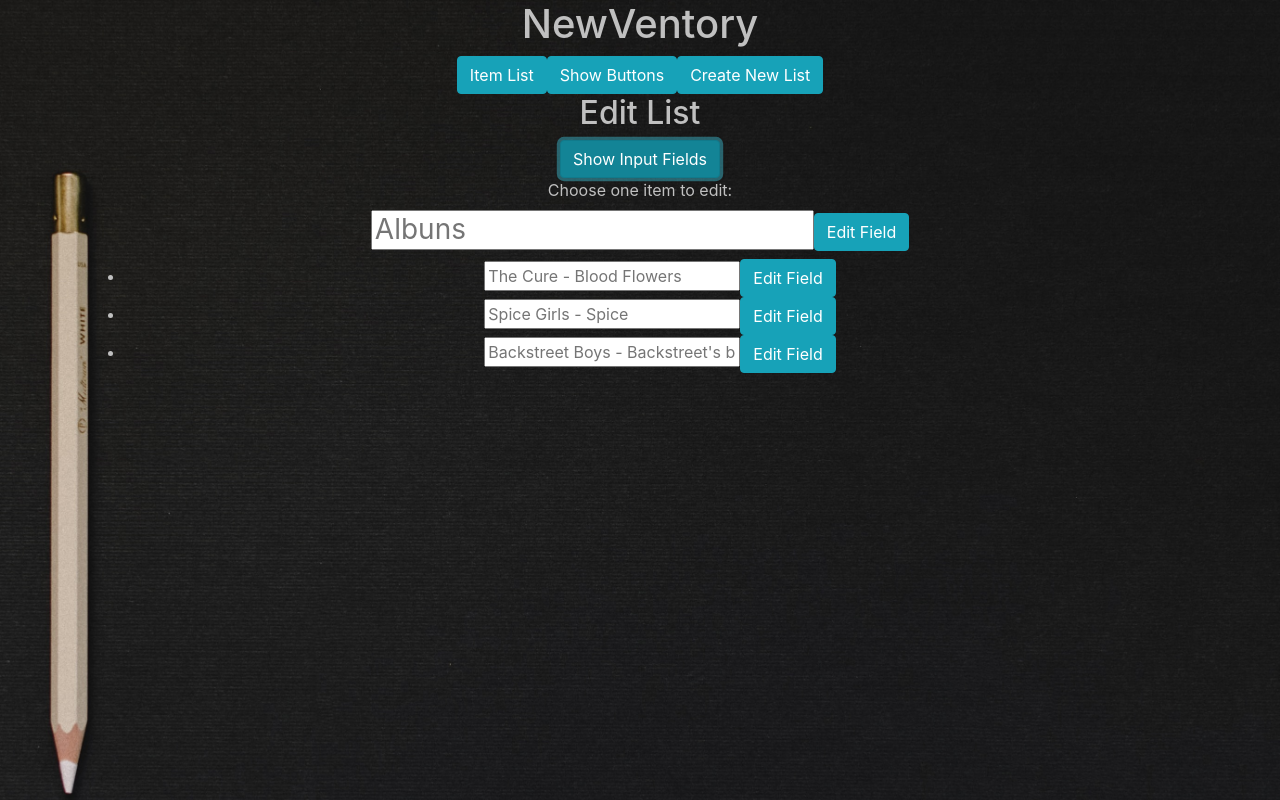
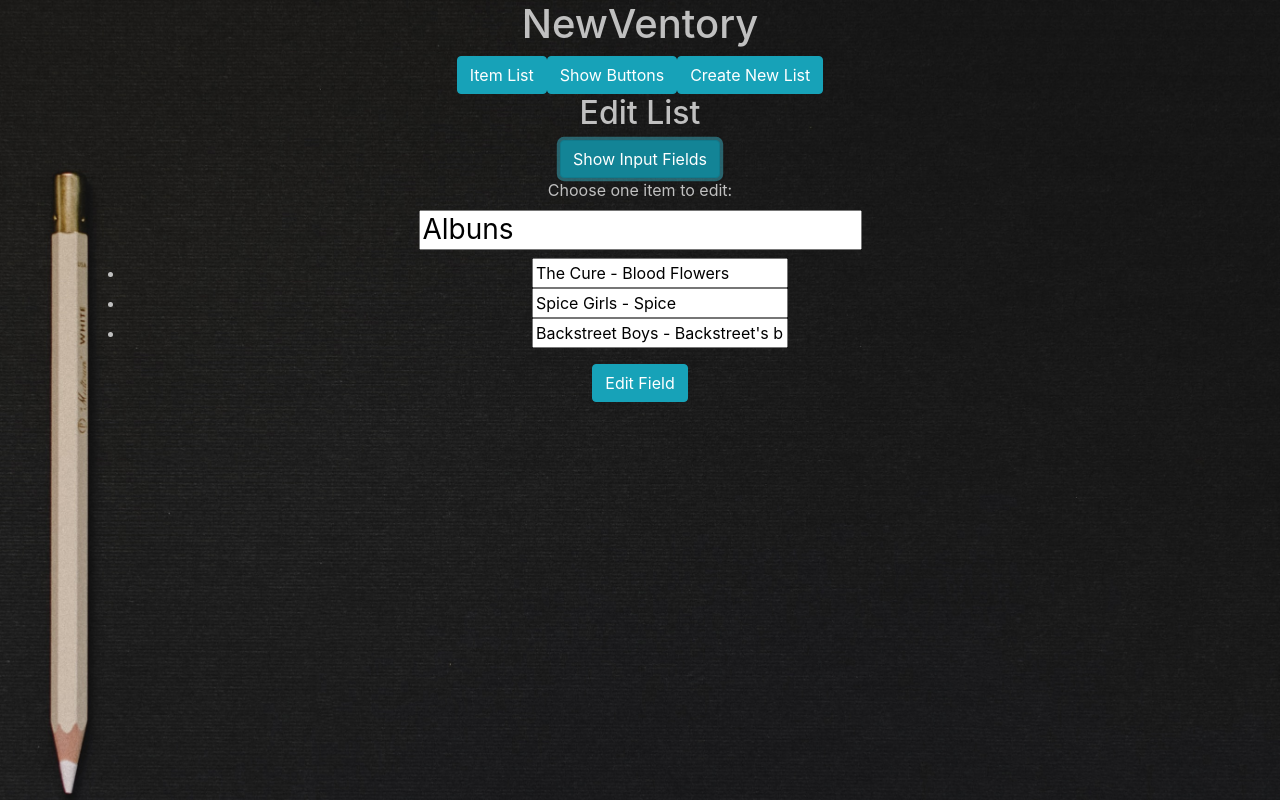
Before and after one commit to feliciaboghiu/mvp, a React (Create React App) app: page /editlist/1 in a window 1280 px wide. Both pictures are taken after a click on the button "Show Input Fields". Built offline with nearby package versions, Linux system fonts and the light colour scheme.

Commit message:
Almost done with making EditList work

```diff
--- a/src/App.js
+++ b/src/App.js
@@ -115,6 +115,10 @@ class App extends React.Component {
     console.log(this.state.lists);
   }
 
+  saveList(id, title, names) {
+    console.log("Hello from App")
+  }
+
 
   render() {
 
--- a/src/EditList.js
+++ b/src/EditList.js
@@ -7,22 +7,33 @@ class EditList extends React.Component {
         super(props);
         this.state = {
             showInput: false,
+            title: props.list.title
+
         };
     }
 
+    handleTitleChange = (event) => {
+        let{name,value} = event.target;
+        this.setState({
+            [name]: value
+        });
+    }
+
     handleChange = (event) => {
-        let {name, value} = event.target;
+        let { name, value } = event.target;
         this.setState({ [name]: value });
-        //console.log(this.state.title)
     };
 
-    handleTitleSubmit(title, id) {
-        this.props.editTitle(title, id);
-    }
-
-    handleNameSubmit(name, id) {
-        this.props.editName(name, id);
-    }
+    handleSubmit(event) {
+        event.preventDefault();
+        let names = [];
+        for (let elem of event.target.elements) {  // iterate over all form elements
+            if (elem.name.startsWith('name-')){  // if it's one of our text fields...
+                names.push(elem.value);  // ... push it on the names array
+            }
+        }
+        this.props.saveList(this.props.list.id, this.state.title, names); // call handler passed down as a props from parent
+        }
 
 
     showInput = (event) => {
@@ -35,20 +46,21 @@ class EditList extends React.Component {
         let list = this.props.list;
         let title = this.props.list.title;
         let listJsx = (
-            this.props.list.name.map((l) => (
-                <li key={l}>
+            this.props.list.name.map((n, ix) => (
+                <li key={n}>
                     <div className={this.state.showInput ? 'dontshow' : 'show'}>
-                        {l}
+                        {n}
                     </div>
                     <div className={this.state.showInput ? 'show' : 'dontshow'}>
-                        <input
-                            placeholder={l}
-                            name="name"
-                            value={this.state.name}
-                            onChange={(e) => this.handleChange(e)}
-                        >
-                        </input>
-                        <Button onClick={(n, i) => this.handleNameSubmit(n, list.id)} variant="info" type="submit">Edit Field</Button>
+                        <form onSubmit={(e) => this.handleSubmit(e)}>
+                            <input
+                                placeholder={n}
+                                type="text"
+                                name={'name-'+ix}
+                                defaultValue={n}
+                                onChange={(e) => this.handleChange(e)}
+                            />
+                        </form>
                     </div>
                 </li>
             ))
@@ -73,18 +85,18 @@ class EditList extends React.Component {
                             <h3>
                                 <input
                                     placeholder={title}
-                                    name="title"
+                                    name={title}
                                     type='text'
-                                    value={this.state.title}
-                                    onChange={(e) => this.handleChange(e)}
+                                    value={title}
+                                    onChange={(e) => this.handleTitleChange(e)}
                                 >
                                 </input>
-                                <Button onClick={(t, i) => this.handleTitleSubmit(t, list.id)} variant="info" type="submit">Edit Field</Button>
                             </h3>
                         </div>
                         <ul>
                             {listJsx}
                         </ul>
+                        <Button onClick={(e) => this.handleSubmit(e)} variant="info" type="submit">Edit Field</Button>
 
 
                 </div>
```
Also changed, not shown: 1 other file (tests, documents, lock files or other folders).
